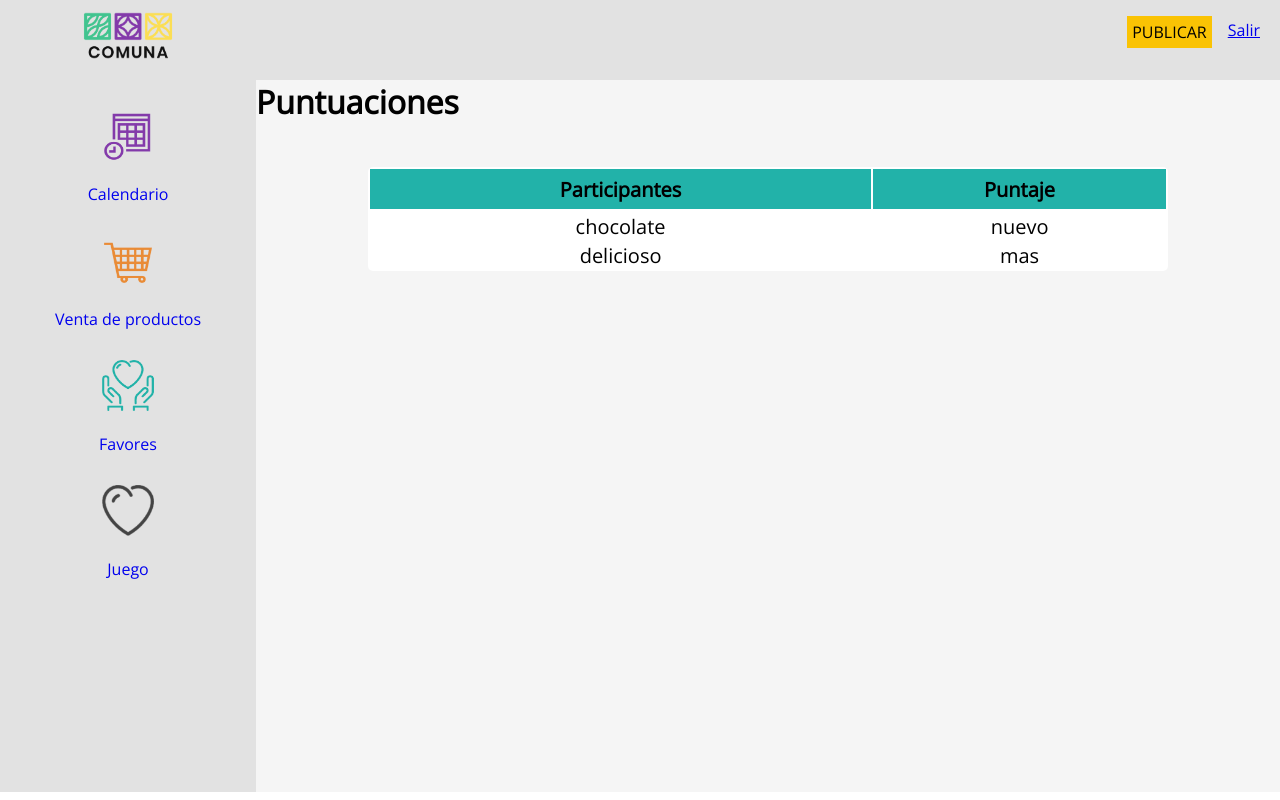
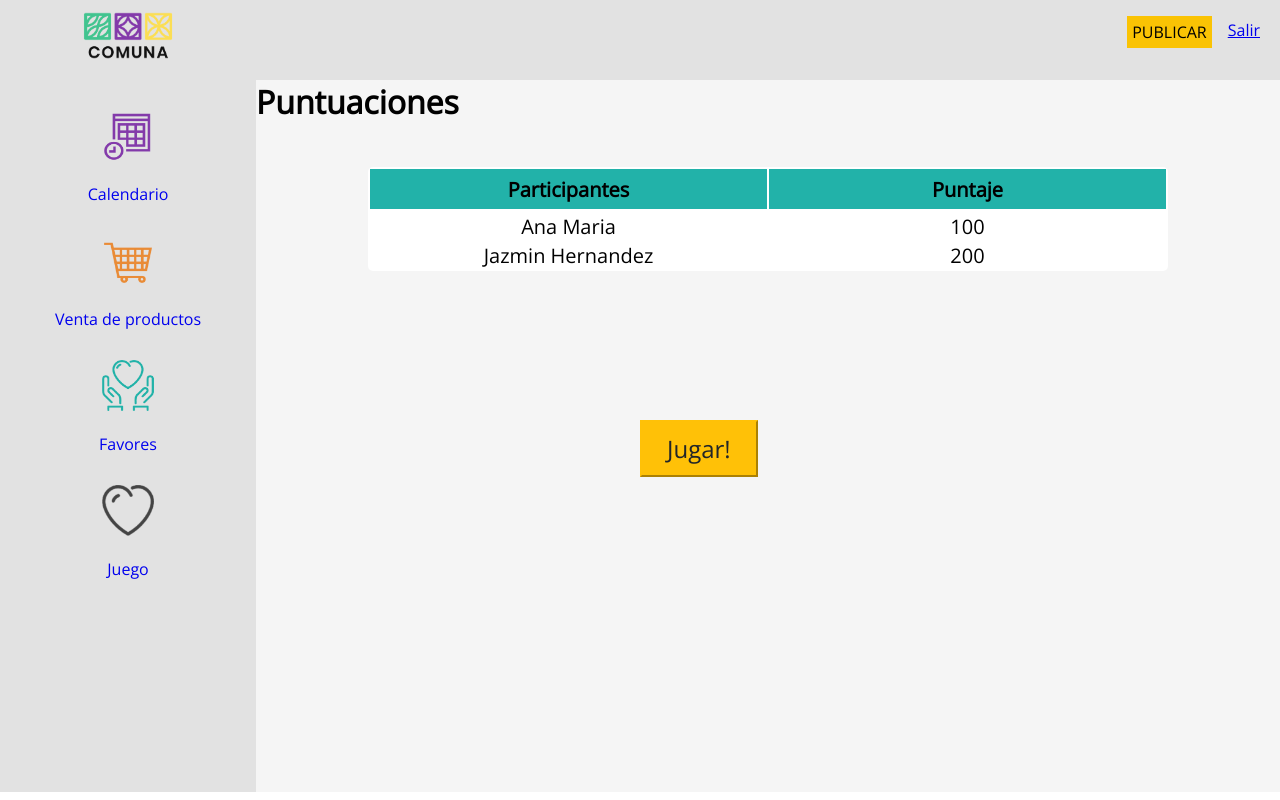
Before and after one commit to Aragon-Diego/ComunaNuevo, a PHP site: page /ComunaNuevo/ver_juego.php in a window 1280 px wide. Run offline with PHP 8.4, Linux system fonts and the light colour scheme.

Commit message:
boton y cambios a ver juego

```diff
--- a/actual.txt
+++ b/actual.txt
@@ -1,4 +1,4 @@
-chocolate
-nuevo
-delicioso
-mas
+Ana Maria
+100
+Jazmin Hernandez
+200
--- a/styles/general2.css
+++ b/styles/general2.css
@@ -19,7 +19,7 @@
     max-width:800px;
     width:100%;
     margin:0 auto;
-    position:relative;
+    position:center;
     text-align:center;
     font-size:20px;
 
@@ -28,5 +28,30 @@
   .tabla th        {
     height:40px;
     background:#22b2a9;
+    width: 50%;
 
   }
+
+  .tabla tr        {
+    width: 50%;
+
+  }
+
+  input:last-child{
+    position: absolute;
+    top: 50%;
+    left: 50%;
+    text-align: center;
+    font-size: 24px;
+    width: auto;
+    padding:10px 25px;
+    margin-top:20px;
+    color: #212529;
+    background-color: #ffc107;
+    border-color: #ffc107;
+}
+input:last-child:hover{
+    color: #212529;
+    background-color: #cc9c0b;
+    border-color: #d39f04;
+}
--- a/ver_juego.php
+++ b/ver_juego.php
@@ -44,8 +44,9 @@
 
            ?>
         </table>
+
         </div>
-
+            <input type="submit" name="Jugar" class="loginBtn" value="Jugar!"">
            </div>
         </div>
     </div>
```
